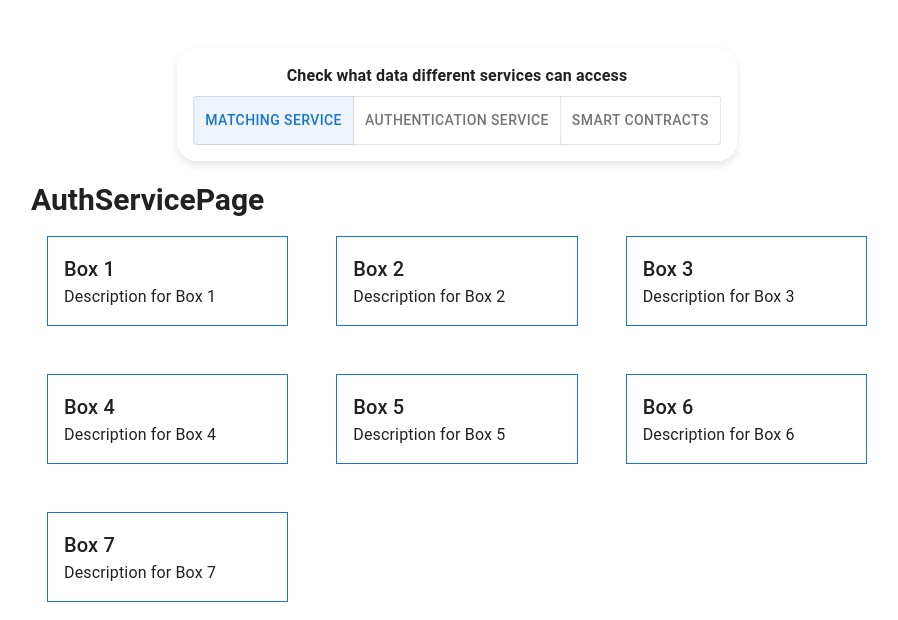
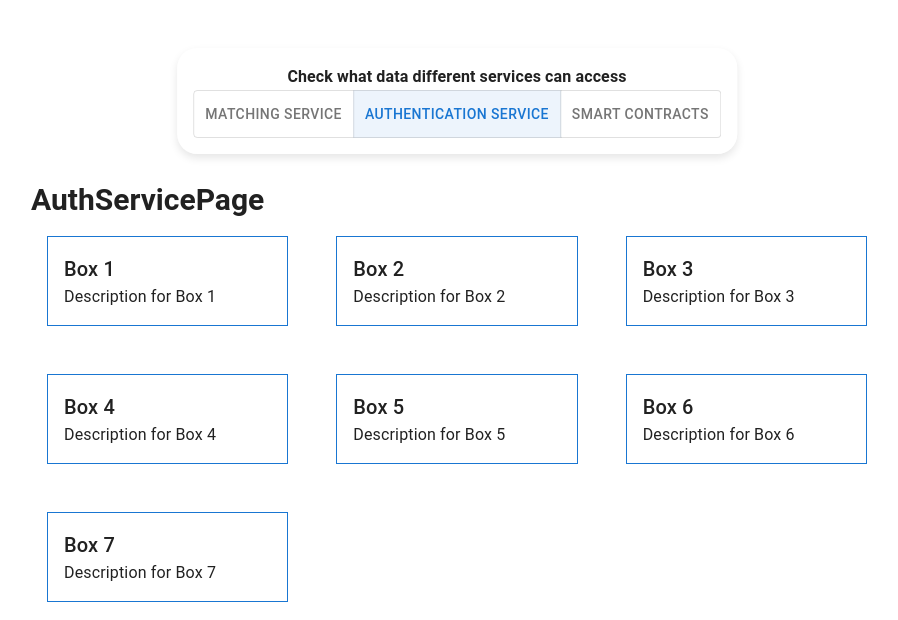
Before and after one commit to AnonymerNiklasistanonym/SofDCar-Hackathon-II-Privacy-Drifters-Backup, a React (Create React App) app in the folder sofd-frontend/: page /auth-service in a window 1280 px wide. Shown: the top 620 px of the page, without its empty margins (183-1081 px from the left). Built offline with nearby package versions, Linux system fonts and the light colour scheme.

Commit message:
fix deep linking

```diff
--- a/sofd-frontend/src/pages/AuthServicePage.jsx
+++ b/sofd-frontend/src/pages/AuthServicePage.jsx
@@ -1,5 +1,5 @@
 import React from 'react';
-import { Button, Typography, Container, CssBaseline, Box, Grid } from '@mui/material';
+import { Typography, Container, CssBaseline, Box, Grid } from '@mui/material';
 
 const AuthServicePage = () => {
   // Dummy data for demonstration
@@ -17,7 +17,7 @@ const AuthServicePage = () => {
     <Container component="main" maxWidth="md" style={{ marginTop: '180px' }}>
       <CssBaseline />
       <div>
-        <Typography variant="h5" style={{fontSize:30, fontWeight: 'bold',}}>AuthServicePage</Typography>
+        <Typography variant="h5" style={{ fontSize: 30, fontWeight: 'bold', }}>AuthServicePage</Typography>
 
         {/* Render 7 boxes in rows of 3 */}
         <Grid container spacing={2}>
--- a/sofd-frontend/src/pages/Layout.jsx
+++ b/sofd-frontend/src/pages/Layout.jsx
@@ -1,15 +1,23 @@
 import React from 'react';
-import { Outlet, useNavigate } from 'react-router-dom';
-import { ToggleButtonGroup, ToggleButton, Box } from '@mui/material';
+import { Outlet, useNavigate, useLocation } from 'react-router-dom';
+import { ToggleButtonGroup, ToggleButton, Typography } from '@mui/material';
 
 const Layout = () => {
-  const [alignment, setAlignment] = React.useState('matching-service');
+  const [alignment, setAlignment] = React.useState(null);
   const navigate = useNavigate();
+  const location = useLocation();
 
   const handleChange = (event, newAlignment) => {
     setAlignment(newAlignment);
     navigate(`/${newAlignment}`);
   };
+
+  React.useEffect(() => {
+    const path = location.pathname.replace('/', '');
+    if (path && path !== alignment) {
+      setAlignment(path);
+    }
+  }, [location, alignment]);
 
   return (
     <div>
@@ -24,9 +32,7 @@ const Layout = () => {
         padding: '1rem',
         zIndex: 1000,
       }}>
-        <Box textAlign={'center'} fontWeight={'bold'} mb={1}>
-          Check what data different services can access
-        </Box>
+        <Typography variant="h6" style={{ fontSize: '1rem', fontWeight: 'bold', textAlign: 'center' }}>Check what data different services can access</Typography>
         <ToggleButtonGroup
           color="primary"
           value={alignment}
```
